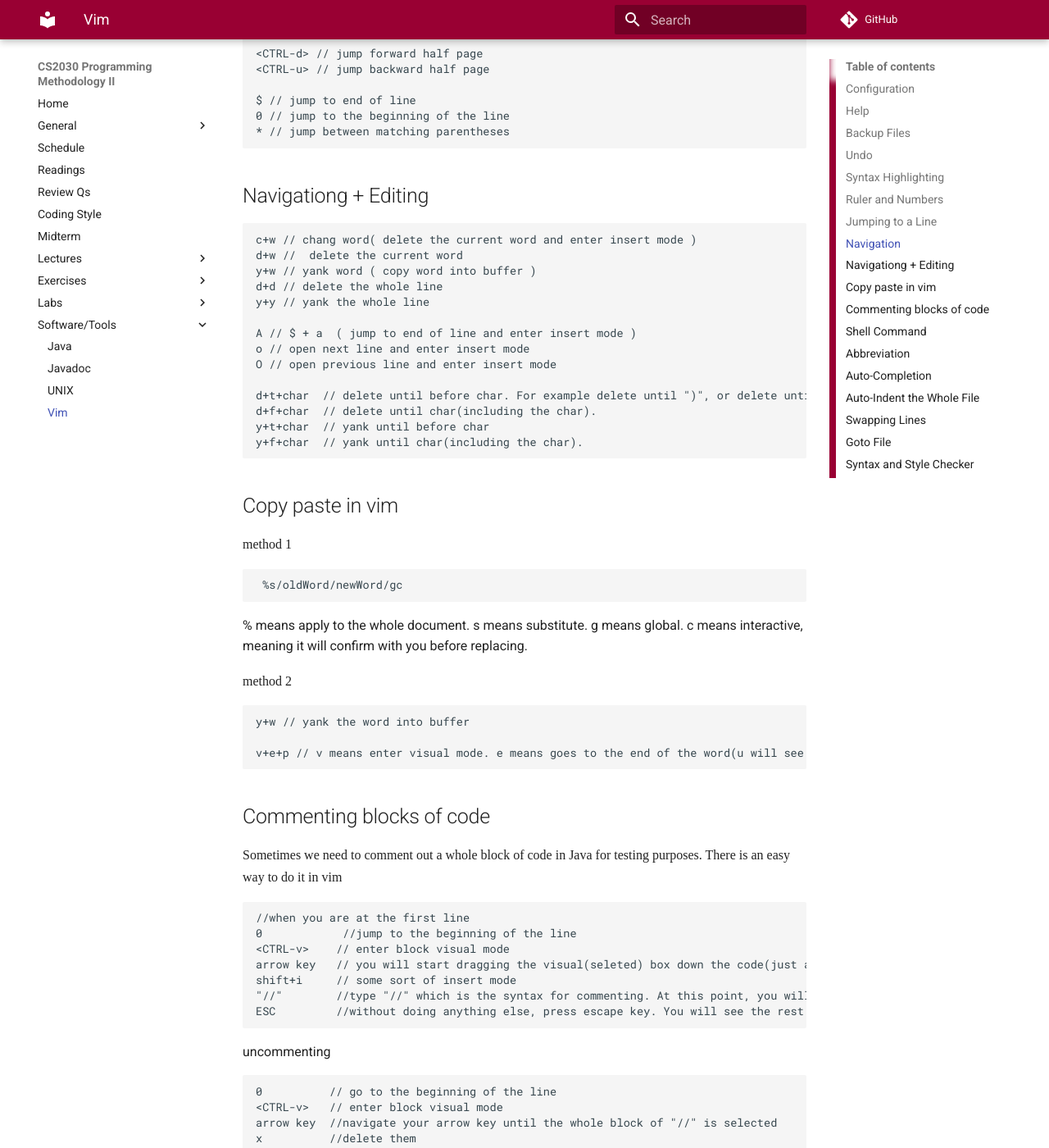
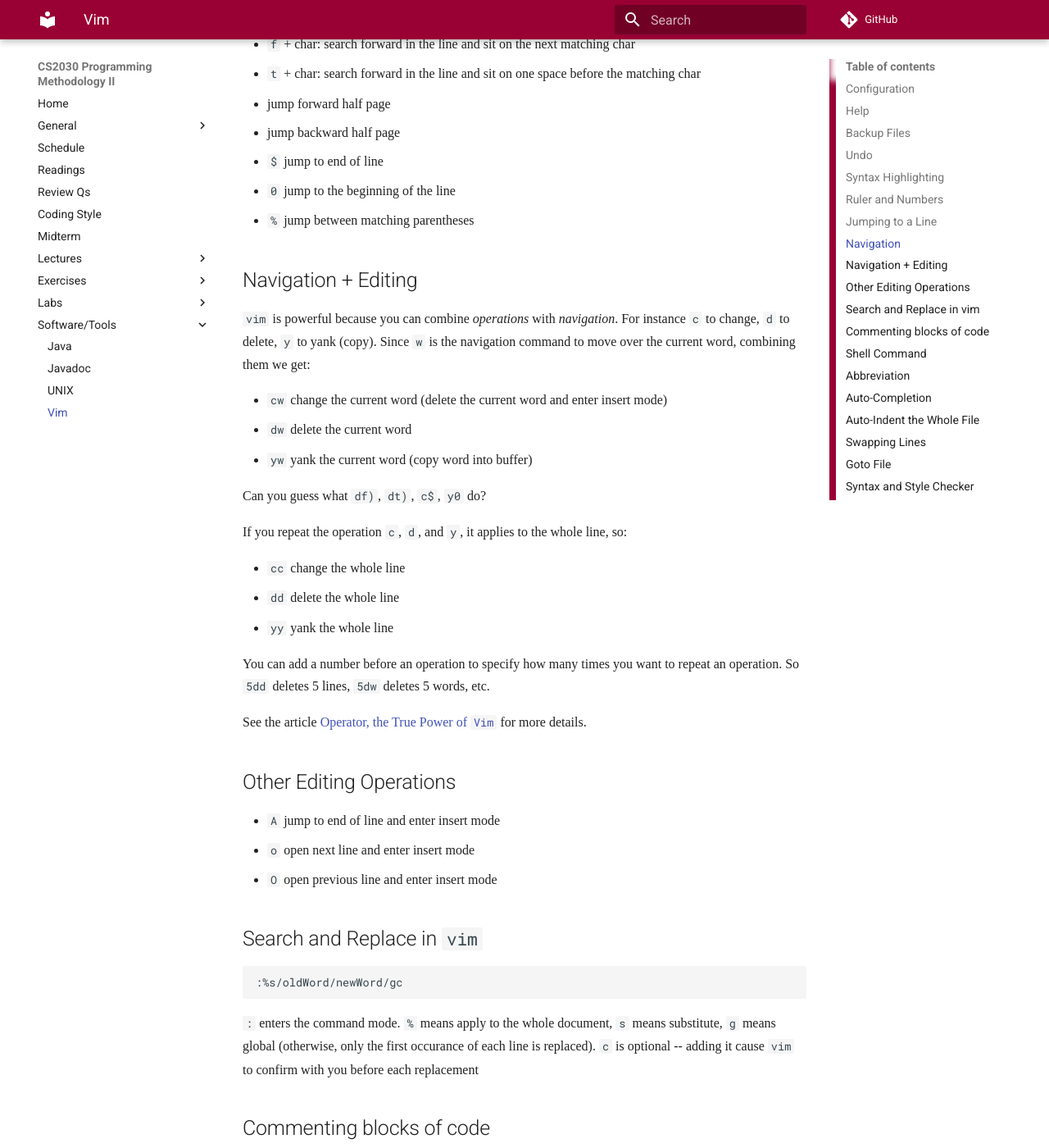
Before and after one commit to nus-cs2030/1718-s2, an MkDocs documentation site: the page built from docs/vim.md, in a window 1280 px wide and 1400 px high, scrolled down 2054 px. Shown: the whole window at 82% size. Built offline with MkDocs 1.6.1 and Material for MkDocs 9.7.7, drawn with Linux system fonts in a browser that asks for light colours; some web fonts are replaced; formulas are drawn with MathJax 3; comment, search, counter and statistics services are not loaded; old or Windows-style settings are respelled for this version of MkDocs; some of the changed text lies outside the part shown.

Commit message:
Simplify `vim` guides

````diff
--- a/docs/vim.md
+++ b/docs/vim.md
@@ -67,76 +67,71 @@ If the compiler tells you there is an error on Line $x$, you can issue `:<x>` to
 
 ## Navigation
 
-```
-w   // jump to the beginning of the next word
-b   // jump to the beginning of the previous word( reverse of w )
-e   // jump to the end of the word( or next word when pressed again )
-f + char  // search forward in the line and sit on the next matching char
-t + char  // search forward in the line and sit on one space before the matching char
+- `w`   jump to the beginning of the next word
+- `b`   jump to the beginning of the previous word (reverse of `w`)
+- `e`   jump to the end of the word (or next word when pressed again)
+- `f` + char: search forward in the line and sit on the next matching char
+- `t` + char:  search forward in the line and sit on one space before the matching char
+- <CTRL-d> jump forward half page
+- <CTRL-u> jump backward half page
+- `$` jump to end of line
+- `0` jump to the beginning of the line
+- `%` jump between matching parentheses
 
-<CTRL-d> // jump forward half page
-<CTRL-u> // jump backward half page
+## Navigation + Editing
 
-$ // jump to end of line
-0 // jump to the beginning of the line
-* // jump between matching parentheses
+`vim` is powerful because you can combine _operations_ with _navigation_.  For instance `c` to change, `d` to delete, `y` to yank (copy).  Since `w` is the navigation command to move over the current word, combining them we get:
+
+- `cw` change the current word (delete the current word and enter insert mode)
+- `dw` delete the current word
+- `yw` yank the current word (copy word into buffer)
+
+Can you guess what `df)`, `dt)`, `c$`, `y0` do?
+
+If you repeat the operation `c`, `d`, and `y`, it applies to the whole line, so:
+
+- `cc` change the whole line
+- `dd` delete the whole line
+- `yy` yank the whole line
+
+You can add a number before an operation to specify how many times you want to repeat an operation.  So `5dd` deletes 5 lines, `5dw` deletes 5 words, etc.
+
+See the article [Operator, the True Power of `Vim`](http://whileimautomaton.net/2008/11/vimm3/operator) for more details.
+
+## Other Editing Operations
+
+- `A` jump to end of line and enter insert mode
+- `o` open next line and enter insert mode
+- `O` open previous line and enter insert mode
+
+## Search and Replace in `vim`
+
 
 ```
-## Navigationg + Editing
-
-```
-c+w // chang word( delete the current word and enter insert mode )
-d+w //  delete the current word
-y+w // yank word ( copy word into buffer )
-d+d // delete the whole line
-y+y // yank the whole line
-
-A // $ + a  ( jump to end of line and enter insert mode )
-o // open next line and enter insert mode
-O // open previous line and enter insert mode
-
-d+t+char  // delete until before char. For example delete until ")", or delete until ";".
-d+f+char  // delete until char(including the char).
-y+t+char  // yank until before char
-y+f+char  // yank until char(including the char).
-
+:%s/oldWord/newWord/gc
 ```
 
-## Copy paste in vim
-
-method 1
-```
- %s/oldWord/newWord/gc
-```
-% means apply to the whole document. s means substitute. g means global. c means interactive, meaning it will confirm with you before replacing.
-
-method 2
-```
-y+w // yank the word into buffer
-
-v+e+p // v means enter visual mode. e means goes to the end of the word(u will see the word getting selected). p means put(paste).
-```
+`:` enters the command mode.  `%` means apply to the whole document, `s` means substitute, `g` means global (otherwise, only the first occurance of each line is replaced). `c` is optional -- adding it cause `vim` to confirm with you before each replacement
 
 ## Commenting blocks of code
 
-Sometimes we need to comment out a whole block of code in Java for testing purposes. There is an easy way to do it in vim
-```
-//when you are at the first line
-0            //jump to the beginning of the line
-<CTRL-v>    // enter block visual mode
-arrow key   // you will start dragging the visual(seleted) box down the code(just a single vertical line of selection will do). Until the whole block you want to comment is covered
-shift+i     // some sort of insert mode
-"//"        //type "//" which is the syntax for commenting. At this point, you will only see "//" at one line. But don't worry.
-ESC         //without doing anything else, press escape key. You will see the rest of the selected line will be filled with "//" as well.
-```
-uncommenting
-```
-0          // go to the beginning of the line
-<CTRL-v>   // enter block visual mode
-arrow key  //navigate your arrow key until the whole block of "//" is selected
-x          //delete them
-```
+Sometimes we need to comment out a whole block of code in Java for testing purposes. There are several ways to do it in `vim`:
 
+- Place the cursor on the first line of the block of code you want to comment.
+- `0` to jump to the beginning of the line
+- `V` enter visual mode
+- Use arrow key to select the block of code you want to comment.
+- `I` to insert at the beginning of the line (here, since we already selected the block, we will insert at the beginning of every selected)
+- `//` to insert the Java comment character (you will see it inserted in the current line, but don't worry)
+- <ESC> to escape from the visual code.
+
+To uncomment,
+
+- Place the cursor on the first line of the block of code you want to comment.
+- `0` to jump to the beginning of the line
+- `<CTRL-v>` enter block visual mode
+- Use arrow key to select the columns of text containing `//`
+- `x` to delete them
 
 ## Shell Command
 
````
